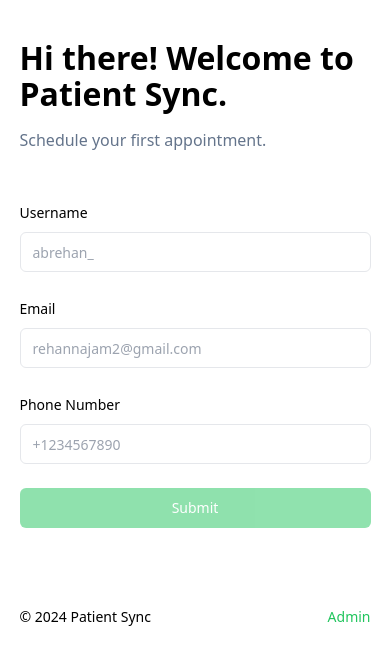
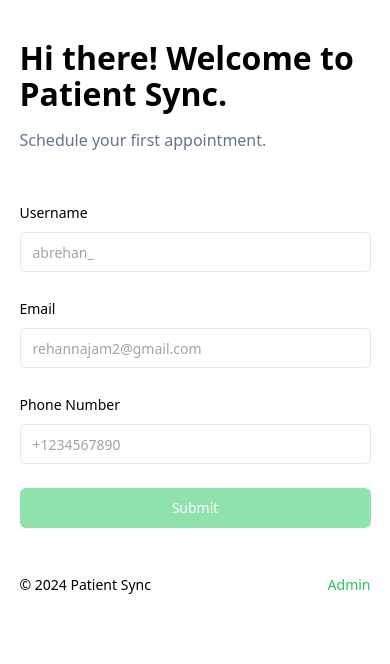
Before and after one commit to abrehan2/Patient-Sync, a Next.js app: page / in a window 390 px wide. Shown: the top 664 px of the page. Built offline with nearby package versions, Linux system fonts and the light colour scheme.

Commit message:
fix(css): Resolve mobile responsiveness issues

```diff
--- a/src/app/page.tsx
+++ b/src/app/page.tsx
@@ -12,7 +12,7 @@ export default function Home() {
           <OnboardingFormProvider>
             <OnboardingForm />
           </OnboardingFormProvider>
-          <div className="text-14-regular mt-20 flex justify-between">
+          <div className="text-14-regular mt-12 flex justify-between">
             <p className="justify-items-end xl:text-left">
               &copy; 2024 Patient Sync
             </p>
```
